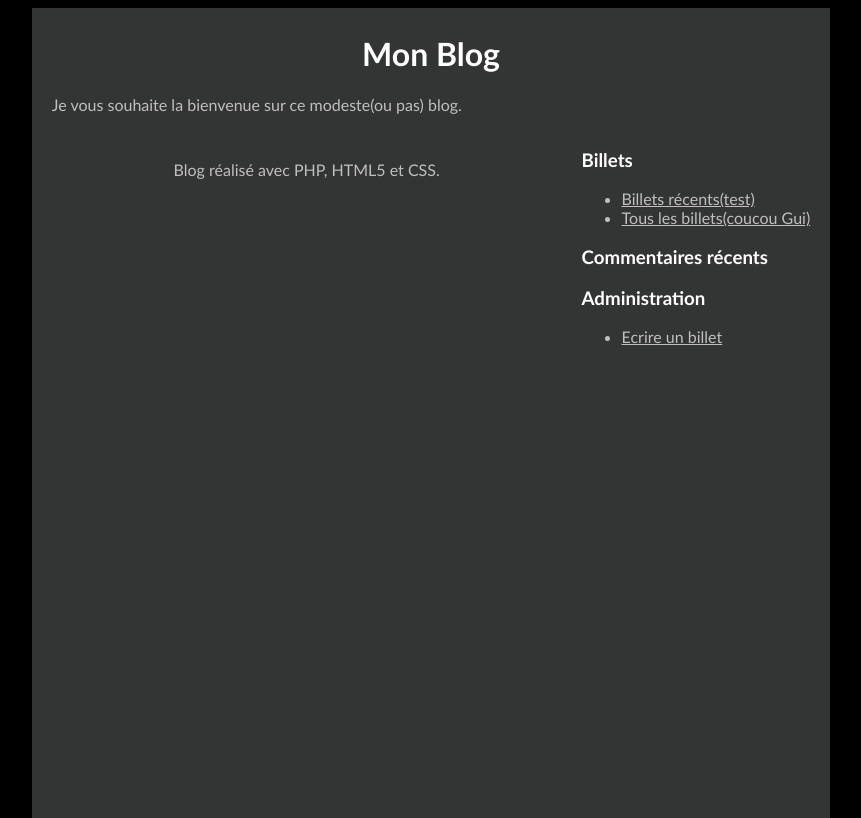
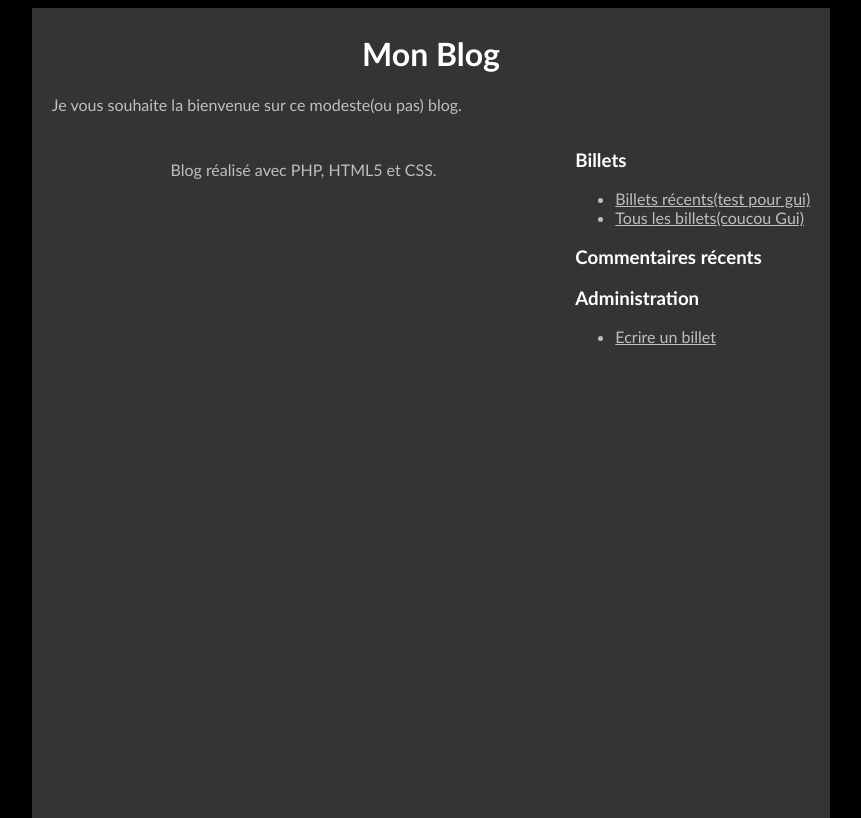
Before and after one commit to JiGiTub/MonBlogMVC, a PHP site: page /index.php in a window 1280 px wide. Shown: the whole page, without its empty margins (209-1070 px from the left). Run offline with PHP 8.4, Linux system fonts and the light colour scheme; data that the repository does not hold is empty.

Commit message:
Finalisation du blog

```diff
--- a/gabarit.php
+++ b/gabarit.php
@@ -15,7 +15,7 @@
         <section>
           <h1>Billets</h1>
           <ul>
-            <li><a href="todo">Billets récents(test)</a></li>
+            <li><a href="todo">Billets récents(test pour gui)</a></li>
             <li><a href="todo">Tous les billets(coucou Gui)</a></li>
           </ul>
         </section>
```
